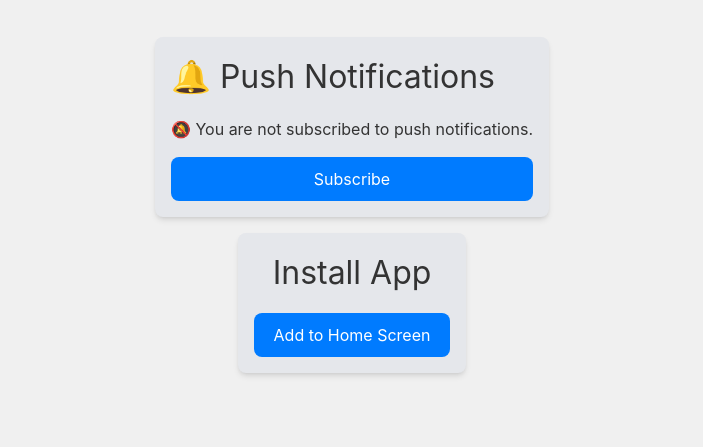
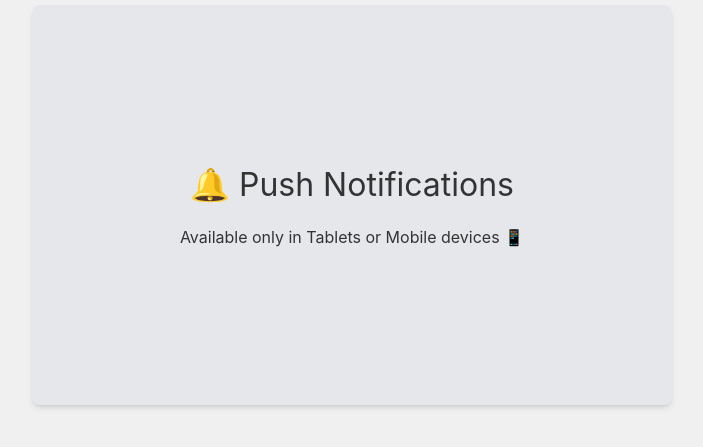
Before and after one commit to TRProjects98/pwa_test, a Next.js app: page / in a window 1280 px wide. Shown: the part 195-642 px from the top of the page, without its empty margins (288-991 px from the left). Built offline with nearby package versions, Linux system fonts and the light colour scheme; no server answers; what web-push would draw is missing.

Commit message:
Responsivness

```diff
--- a/app/components/InstallPrompt.js
+++ b/app/components/InstallPrompt.js
@@ -9,7 +9,6 @@ export default function InstallPrompt() {
     setIsIOS(
       /iPad|iPhone|iPod/.test(navigator.userAgent) && !(window).MSStream
     )
-
     setIsStandalone(window.matchMedia('(display-mode: standalone)').matches)
   }, [])
 
--- /dev/null
+++ b/app/components/PushNotificationsDesktopMessage.js
@@ -0,0 +1,8 @@
+export default function PushNotificationsDesktopMessage() {
+  return (
+    <div className='bg-gray-200 p-4 rounded-lg shadow-md w-1/2 h-1/2 flex flex-col gap-4 items-center justify-center'>
+        <h1> 🔔 Push Notifications</h1>
+        <p>Available only in Tablets or Mobile devices 📱</p>
+    </div>
+  )
+}
--- a/app/page.js
+++ b/app/page.js
@@ -1,4 +1,5 @@
 'use client'
+import PushNotificationsDesktopMessage from './components/PushNotificationsDesktopMessage'
 import PushNotificationManager from './components/PushNotificationManager'
 import InstallPrompt from './components/InstallPrompt'
 
@@ -6,9 +7,14 @@ export default function Page() {
 
   console.log('Hello from MAC')
   return (
-    <div className='flex flex-col gap-4 h-screen justify-center items-center'>
-      <PushNotificationManager />
-      <InstallPrompt />
-    </div>
+    <>
+      <div className='flex flex-col gap-4 h-screen justify-center items-center block lg:hidden'>
+        <PushNotificationManager />
+        <InstallPrompt />
+      </div>
+      <div className='hidden lg:flex lg:block items-center justify-center h-screen'>
+        <PushNotificationsDesktopMessage />
+      </div>
+    </>
   )
 }
```
